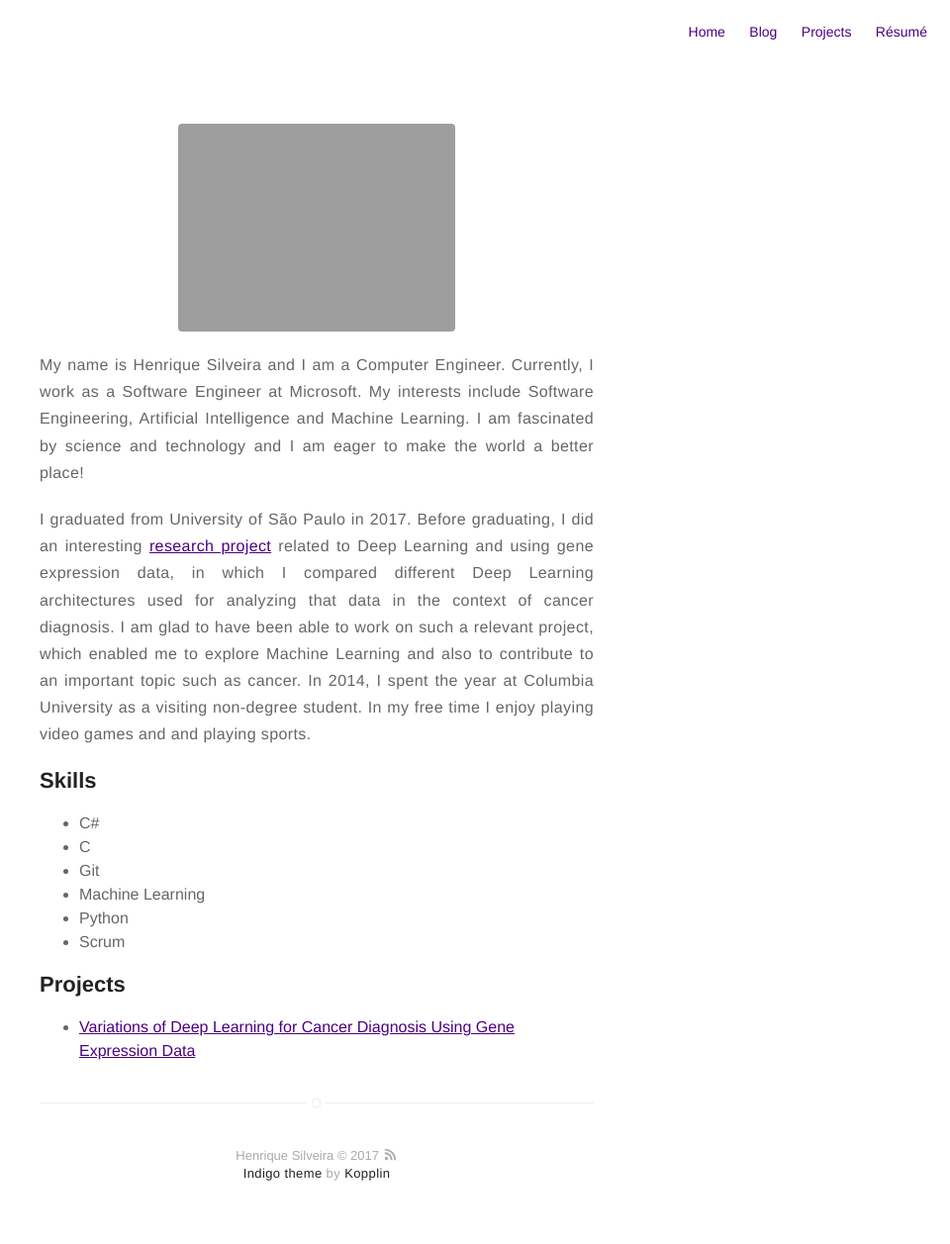
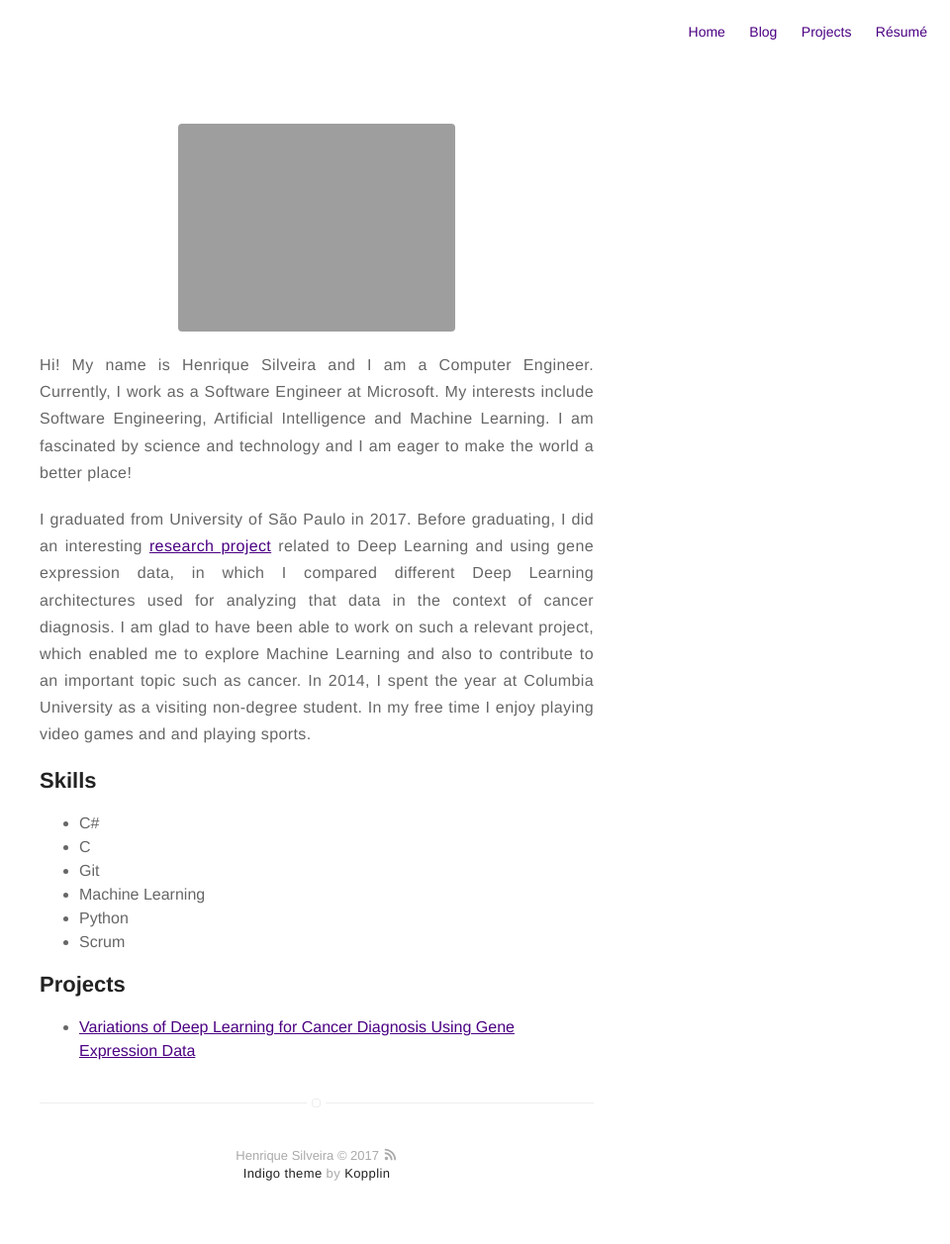
Before and after one commit to henrisilver/henrisilver.github.io, a Jekyll site: the page built from about.md, in a window 1280 px wide. Shown: the whole page at 99% size, without its empty margins (320-1280 px from the left). Built offline with Jekyll 4.4.1, drawn with Linux system fonts in a browser that asks for light colours.

```diff
--- a/_config.yml
+++ b/_config.yml
@@ -30,7 +30,7 @@ permalink: /:title/
 
 # if you don't want comments in your posts, leave categories empty
 disqus:
-  shortname: mydisqus # enter this from your disqus account
+  shortname: henriquesilveira-me # enter this from your disqus account
   categories: [blog, project] # only show disqus for posts that have these categories
 
 # if you don't have any of social below, comment the line
--- a/about.md
+++ b/about.md
@@ -4,7 +4,7 @@ layout: page
 ---
 ![Profile Image]({{ site.url }}/{{ site.picture }})
 
-<p>My name is Henrique Silveira and I am a Computer Engineer. Currently, I work as a Software Engineer at Microsoft. My interests include Software Engineering, Artificial Intelligence and Machine Learning. I am fascinated by science and technology and I am eager to make the world a better place!
+<p>Hi! My name is Henrique Silveira and I am a Computer Engineer. Currently, I work as a Software Engineer at Microsoft. My interests include Software Engineering, Artificial Intelligence and Machine Learning. I am fascinated by science and technology and I am eager to make the world a better place!
 </p>
 {: .text-justify}
 
```
